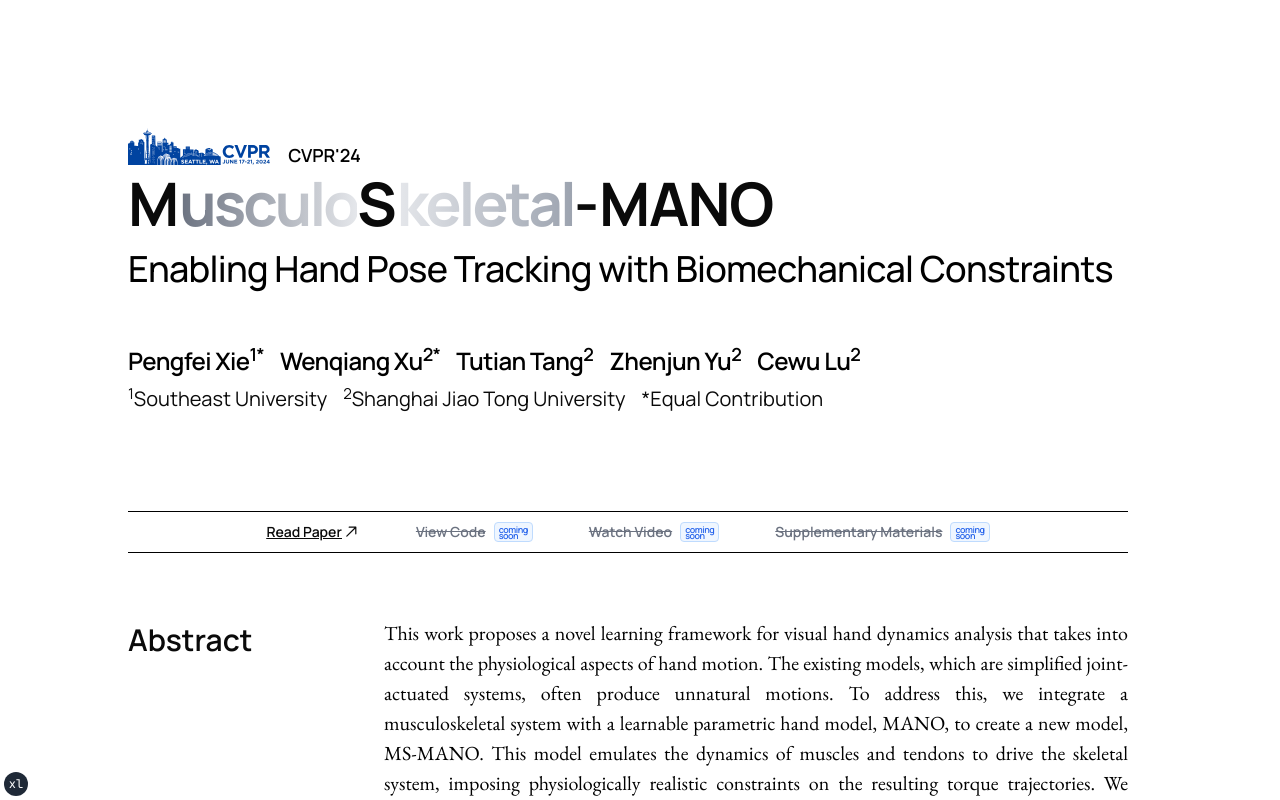
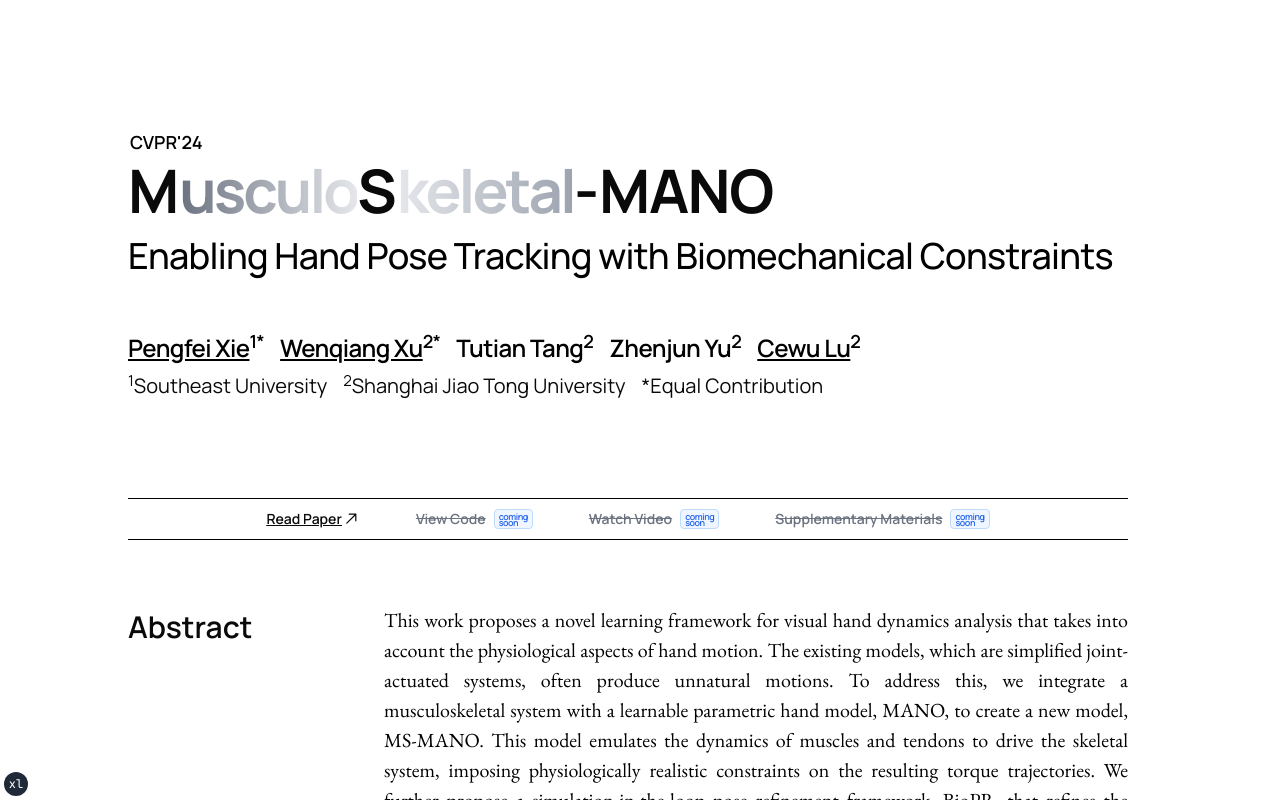
Before and after one commit to panoanx/ms-mano-next, a Next.js app: page / in a window 1280 px wide. Shown: the top 800 px of the page. Built offline with nearby package versions, Linux system fonts and the light colour scheme.

Commit message:
chore: update  personal links

```diff
--- a/app/page.tsx
+++ b/app/page.tsx
@@ -4,6 +4,7 @@ import { Separator } from "@/components/ui/separator";
 import { authorList, institutionList } from "@/config/author";
 import { bannerImages, resultImages } from "@/config/image";
 import Image from "next/image";
+import Link from "next/link";
 
 export default function IndexPage() {
   return (
@@ -14,13 +15,13 @@ export default function IndexPage() {
           <div>
             <div>
               <div className="w-1/6 flex items-end gap-4">
-                <Image
+                {/* <Image
                   src="/cvpr.svg"
                   alt="CVPR 2024"
                   width={0}
                   height={0}
                   className="inline-block mt-0 mb-1 w-5/6"
-                />
+                /> */}
                 <div className="font-semibold pl-0.5 text-lg text-black">
                   CVPR&apos;24
                 </div>
@@ -49,10 +50,19 @@ export default function IndexPage() {
               <div className="flex flex-wrap text-2xl text-black">
                 {authorList.map((author, index) => (
                   <div key={index} className="flex-shrink-0 mr-4">
-                    <div className="font-semibold leading-loose tracking-tight">
-                      {author.name}
-                      <sup>{author.sup}</sup>
-                    </div>
+                    {author.href ? (
+                      <Link href={author.href} target="_blank">
+                        <div className="font-semibold leading-loose tracking-tight hover:drop-shadow-md">
+                          <span className="underline">{author.name}</span>
+                          <sup>{author.sup}</sup>
+                        </div>
+                      </Link>
+                    ) : (
+                      <div className="font-semibold leading-loose tracking-tight">
+                        {author.name}
+                        <sup>{author.sup}</sup>
+                      </div>
+                    )}
                   </div>
                 ))}
               </div>
@@ -73,7 +83,10 @@ export default function IndexPage() {
             <div className="flex-1 mr-6">
               <Separator className="my-0.5 h-[0.5px] bg-black" />
               <div className="flex justify-center space-x-6">
-                <LinkButton label="Read Paper" href="/paper.pdf" />
+                <LinkButton
+                  label="Read Paper"
+                  href="https://arxiv.org/abs/2404.10227"
+                />
                 <LinkButton label="View Code" href="/" disabled={true} />
                 <LinkButton label="Watch Video" href="/" disabled={true} />
                 <LinkButton
--- a/config/author.ts
+++ b/config/author.ts
@@ -8,10 +8,12 @@ export const authorList = [
   {
     name: "Pengfei Xie",
     sup: "1*",
+    href: "https://panoanx.github.io/",
   },
   {
     name: "Wenqiang Xu",
     sup: "2*",
+    href: "https://wenqiangx.github.io/",
   },
   {
     name: "Tutian Tang",
@@ -20,10 +22,12 @@ export const authorList = [
   {
     name: "Zhenjun Yu",
     sup: "2",
+    href: "",
   },
   {
     name: "Cewu Lu",
     sup: "2",
+    href: "http://mvig.org/",
   },
 ] as AuthorProps[];
 
```
